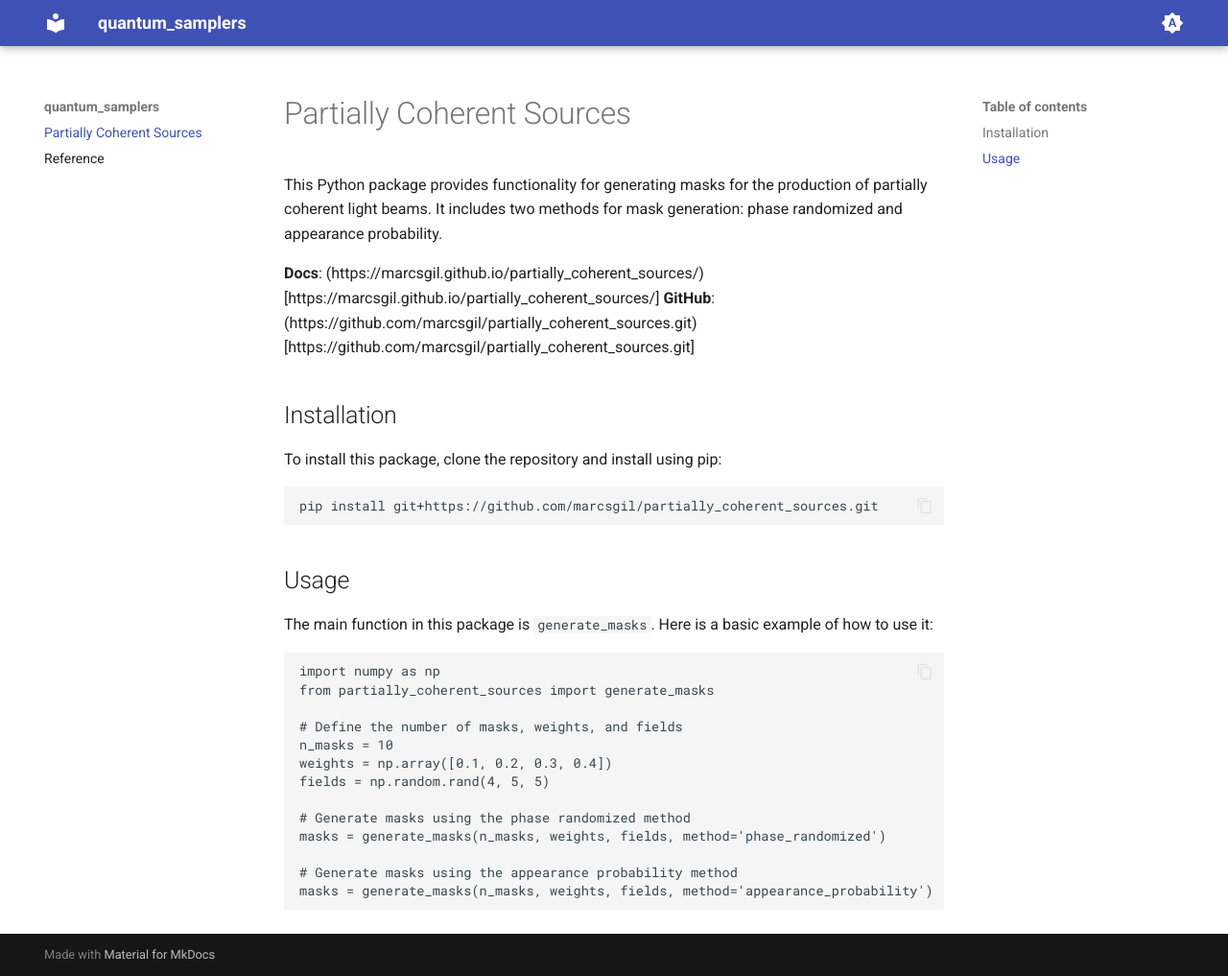
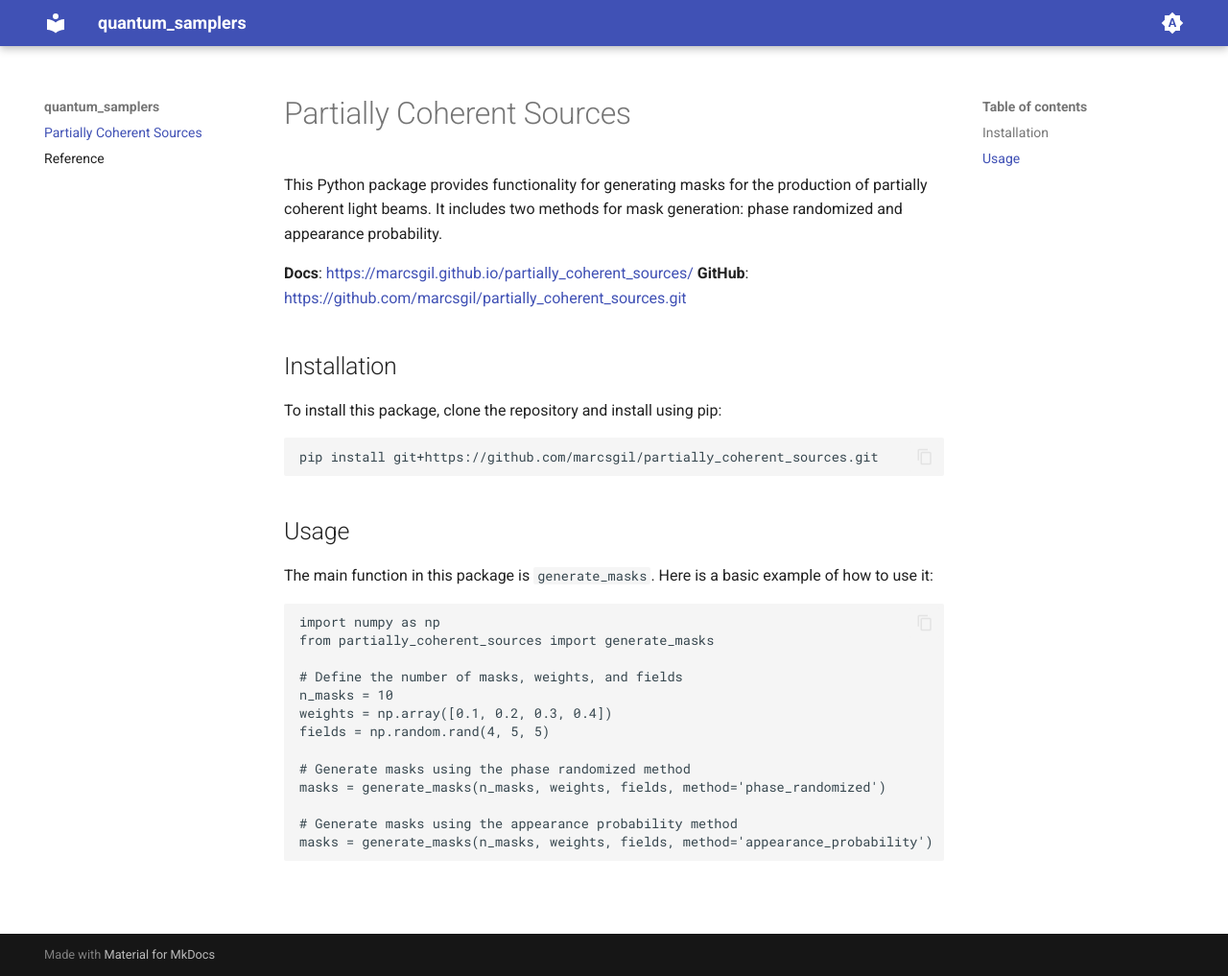
Before and after one commit to loquff/partially_coherent_sources, an MkDocs documentation site: the page built from docs/README.md, in a window 1280 px wide and 1017 px high. Shown: the whole window at 96% size. Built offline with MkDocs 1.6.1 and Material for MkDocs 9.7.7, drawn with Linux system fonts in a browser that asks for light colours.

Commit message:
updated README

```diff
--- a/docs/README.md
+++ b/docs/README.md
@@ -2,8 +2,8 @@
 
 This Python package provides functionality for generating masks for the production of partially coherent light beams. It includes two methods for mask generation: phase randomized and appearance probability.
 
-**Docs**: (https://marcsgil.github.io/partially_coherent_sources/)[https://marcsgil.github.io/partially_coherent_sources/]
-**GitHub**: (https://github.com/marcsgil/partially_coherent_sources.git)[https://github.com/marcsgil/partially_coherent_sources.git]
+**Docs**: [https://marcsgil.github.io/partially_coherent_sources/](https://marcsgil.github.io/partially_coherent_sources/)
+**GitHub**: [https://github.com/marcsgil/partially_coherent_sources.git](https://github.com/marcsgil/partially_coherent_sources.git)
 
 ## Installation
 
```
